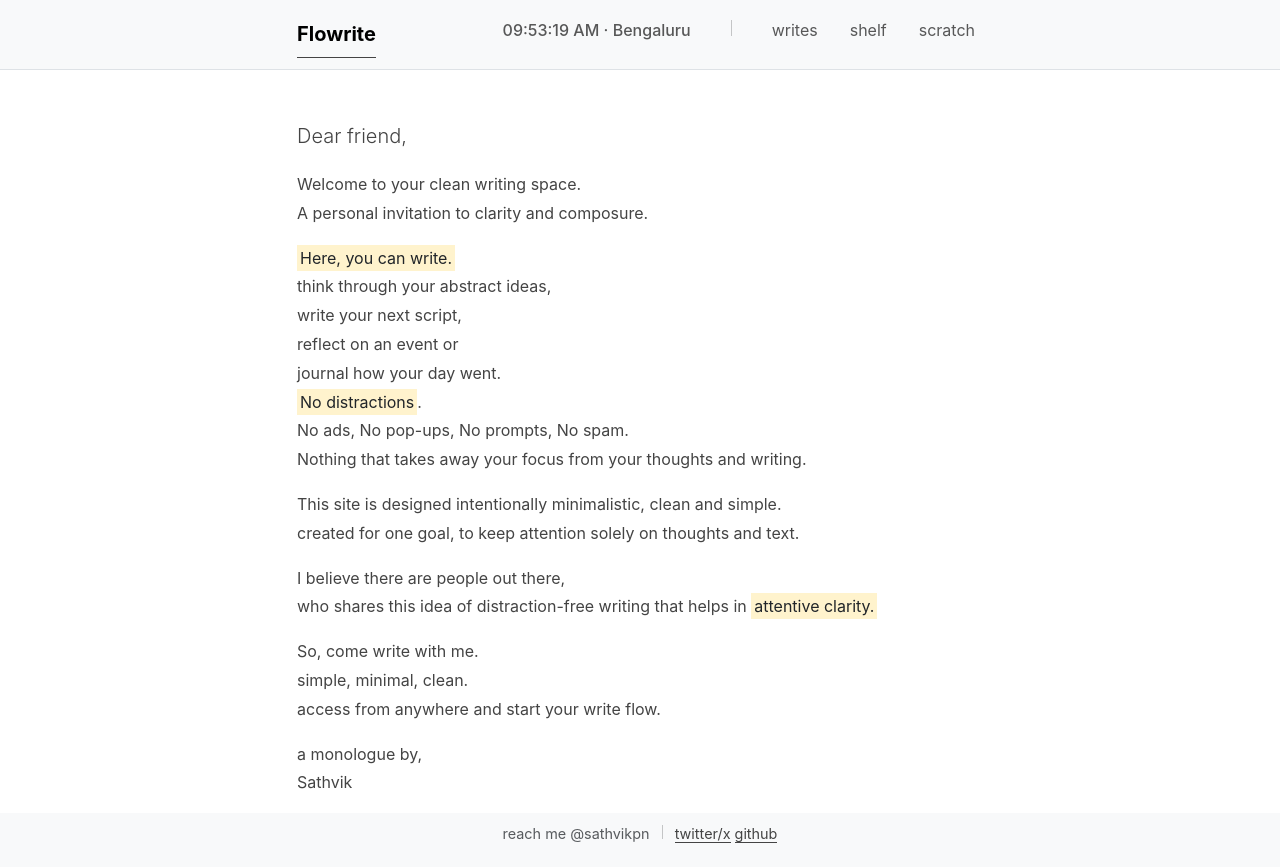
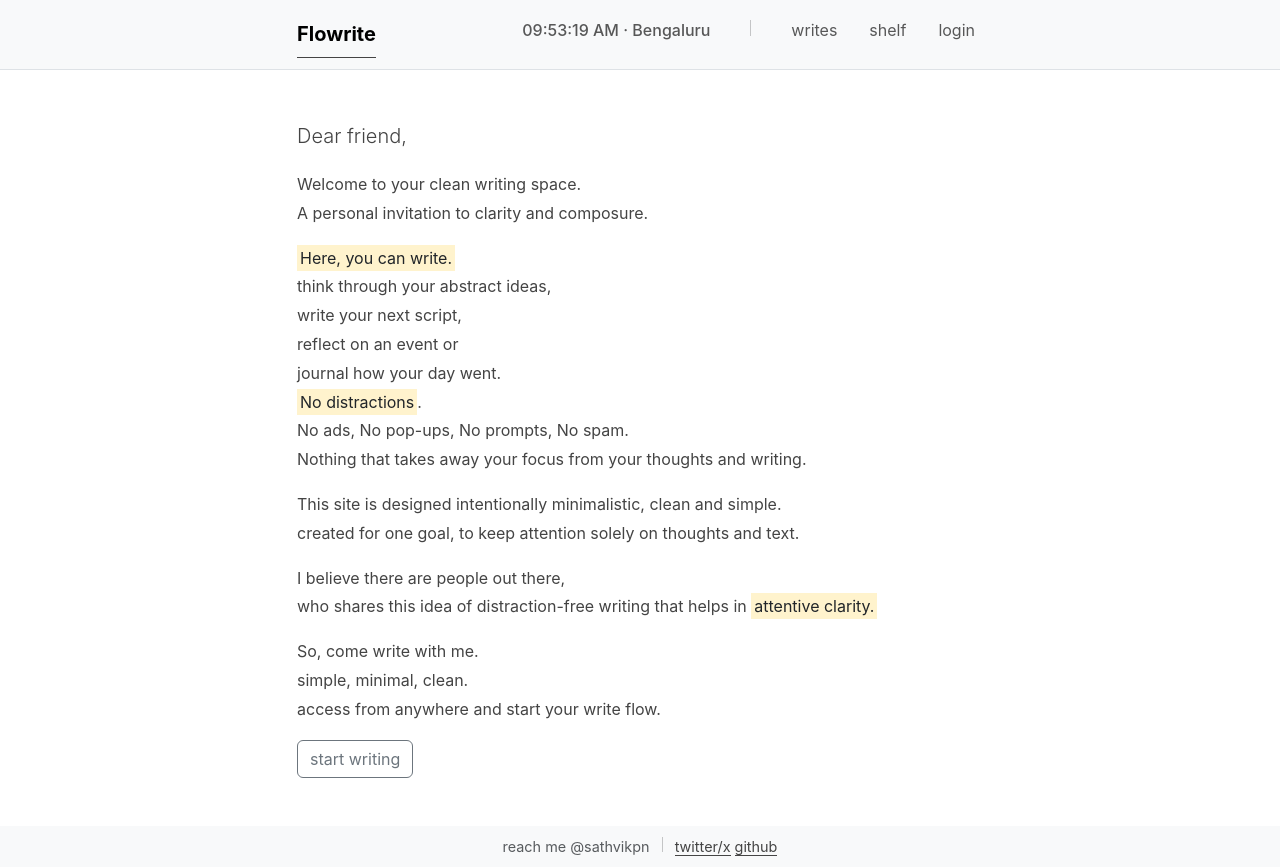
Before and after one commit to SathvikPN/flowrite, a Flask app: page / in a window 1280 px wide. Before the commit the page ends 843 px from the top, so only its background shows below. Run offline with Flask 3, Linux system fonts and the light colour scheme.

Commit message:
update landing page with CTA

```diff
--- a/content/index_article.md
+++ b/content/index_article.md
@@ -21,6 +21,3 @@ who shares this idea of distraction-free writing that helps in <mark>attentive c
 So, come write with me.
 simple, minimal, clean.
 access from anywhere and start your write flow.
-
-a monologue by,
-Sathvik
--- a/templates/base.html
+++ b/templates/base.html
@@ -34,7 +34,7 @@
                         <a class="nav-link" href="shelf.html">shelf</a>
                     </li>
                     <li class="nav-item">
-                        <a class="nav-link" href="scratch.html">scratch</a>
+                        <a class="nav-link" href="scratch.html">login</a>
                     </li>
                 </ul>
             </div>
--- a/templates/index.html
+++ b/templates/index.html
@@ -4,8 +4,11 @@
 
 {% block main %}
 <div class="container pt-5">
-    <article class="text-content mt-6">
+    <article class="text-content mt-6 mb-5">
         {{ article_html|safe }}
+    <div class="d-flex justify-content-mid">
+        <a href="/write" class="btn btn-outline-secondary">start writing</a>
+    </div>
     </article>
 </div>
 {% endblock %}
```
